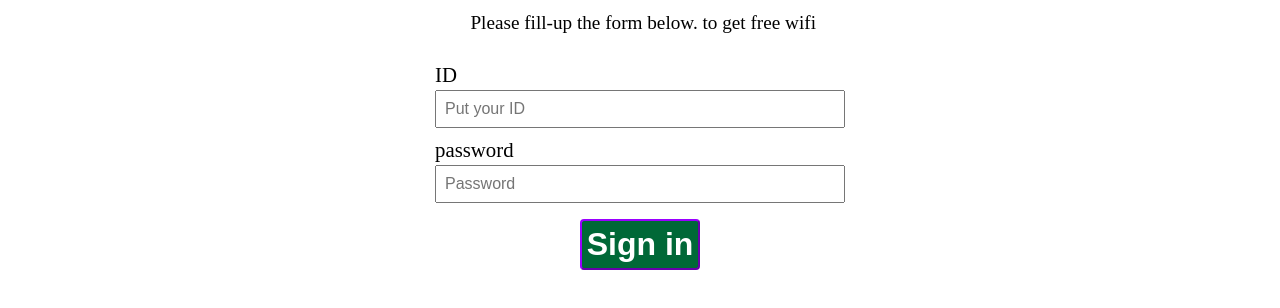
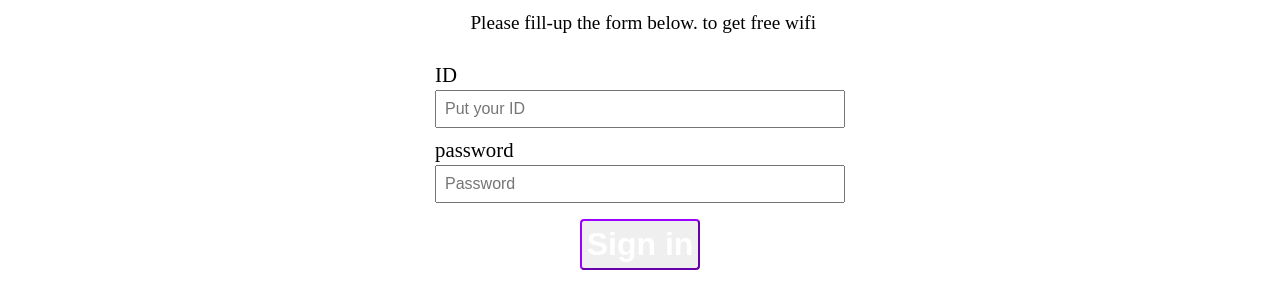
Before and after one commit to Hamad6909/QuishingDemo, a website: page src/index.html in a window 1280 px wide. Shown: the part 64-372 px from the top of the page. Drawn offline with Linux system fonts and the light colour scheme.

Commit message:
Update index.css

```diff
--- a/src/index.css
+++ b/src/index.css
@@ -47,7 +47,7 @@ button {
     padding: 5px;
     border-radius: 4px;
     border-color: #9a00ff;
-    background-color: #006837;
+    background-color: #FFFFF;
     color: #FFFFFF;
     font-weight: 600;
     font-size: 2rem;
```
